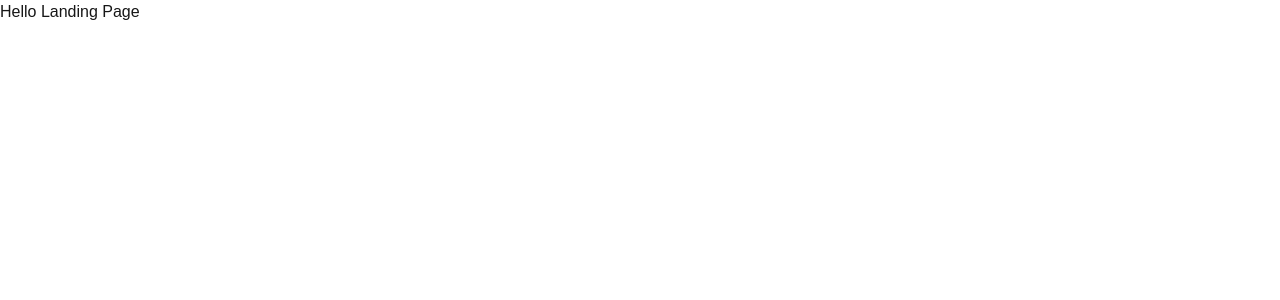
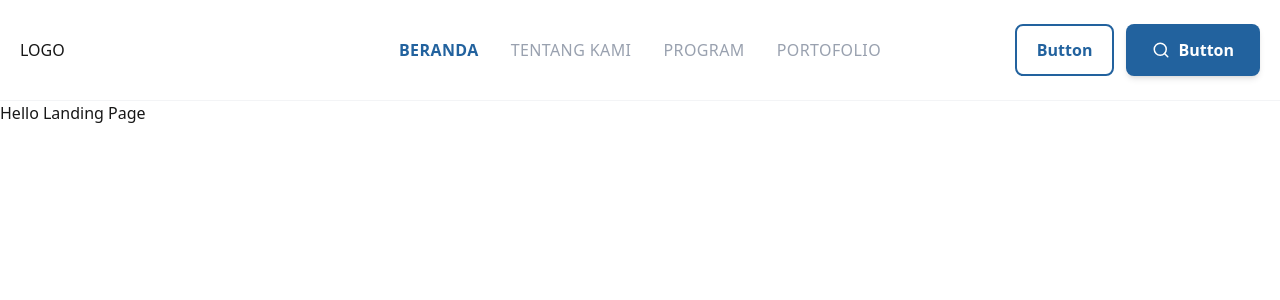
Before and after one commit to Bismit-2025/bem-portfolio-2025, a Next.js app: page / in a window 1280 px wide. Shown: the top 300 px of the page. Built offline with nearby package versions, Linux system fonts and the light colour scheme.

Commit message:
design system

```diff
--- a/src/app/globals.css
+++ b/src/app/globals.css
@@ -5,15 +5,37 @@
   --foreground: #171717;
 }
 
-@theme inline {
-  --color-background: var(--background);
-  --color-foreground: var(--foreground);
-  --font-sans: var(--font-geist-sans);
-  --font-mono: var(--font-geist-mono);
+@theme {
+  --font-sans: var(--font-poppins);
+
+  /* --- PACIL BLUE --- */
+  --color-pacil-blue-50:  #F4F8FC;
+  --color-pacil-blue-100: #EAF2F9;
+  --color-pacil-blue-200: #D4E5F4;
+  --color-pacil-blue-300: #BED8EF;
+  --color-pacil-blue-400: #92BDE5;
+  --color-pacil-blue-500: #66A1DB;
+  --color-pacil-blue-600: #4D93D6;
+  --color-pacil-blue-700: #3293EC;
+  --color-pacil-blue-800: #2E72B1;
+  --color-pacil-blue-900: #22629E;
+  --color-pacil-blue-950: #133657;
+
+  /* --- PACIL RED --- */
+  --color-pacil-red-50:  #FDF5F5;
+  --color-pacil-red-100: #FBECEC;
+  --color-pacil-red-200: #F7D8D9;
+  --color-pacil-red-300: #F3C4C6;
+  --color-pacil-red-400: #EC9D9F;
+  --color-pacil-red-500: #E67679;
+  --color-pacil-red-600: #E8595F;
+  --color-pacil-red-700: #EA3C43;
+  --color-pacil-red-800: #C52B31;
+  --color-pacil-red-900: #9E1C21;
+  --color-pacil-red-950: #5E0A0D;
 }
 
 body {
   background: var(--background);
   color: var(--foreground);
-  font-family: Arial, Helvetica, sans-serif;
 }
--- a/src/app/layout.tsx
+++ b/src/app/layout.tsx
@@ -1,15 +1,14 @@
 import type { Metadata } from "next";
-import { Geist, Geist_Mono } from "next/font/google";
+import { Poppins } from "next/font/google";
+import Navbar from "@/components/navbar"; // 1. Import Navbar
 import "./globals.css";
 
-const geistSans = Geist({
-  variable: "--font-geist-sans",
+const poppins = Poppins({
+  variable: "--font-poppins",
   subsets: ["latin"],
-});
-
-const geistMono = Geist_Mono({
-  variable: "--font-geist-mono",
-  subsets: ["latin"],
+  weight: ["100", "200", "300", "400", "500", "600", "700", "800", "900"],
+  style: ["normal", "italic"],
+  display: "swap",
 });
 
 export const metadata: Metadata = {
@@ -23,11 +22,15 @@ export default function RootLayout({
   children: React.ReactNode;
 }>) {
   return (
-    <html lang="en">
-      <body
-        className={`${geistSans.variable} ${geistMono.variable} antialiased`}
-      >
-        {children}
+    <html lang="id">
+      <body className={`${poppins.variable} font-sans antialiased`}>
+
+        <Navbar />
+
+        <main className="min-h-screen">
+          {children}
+        </main>
+
       </body>
     </html>
   );
--- /dev/null
+++ b/src/components/navbar.tsx
@@ -0,0 +1,106 @@
+"use client";
+
+import React, { useState } from "react";
+import Link from "next/link";
+import { usePathname } from "next/navigation";
+import { Button } from "@/components/ui/button";
+
+export default function Navbar() {
+  const pathname = usePathname();
+  const [isOpen, setIsOpen] = useState(false);
+
+  const navLinks = [
+    { label: "BERANDA", href: "/" },
+    { label: "TENTANG KAMI", href: "/about-us" },
+    { label: "PROGRAM", href: "/program" },
+    { label: "PORTOFOLIO", href: "/portfolio" },
+  ];
+
+  return (
+    <nav className="sticky top-0 z-50 w-full bg-white border-b border-gray-100">
+      <div className="container mx-auto flex h-25 items-center px-4 md:px-5">
+
+        {/* 1. LOGO SECTION (KIRI) */}
+        <div className="flex-1 flex justify-start">
+          <Link href="/" className="flex items-center gap-3">
+            LOGO
+          </Link>
+        </div>
+
+        {/* 2. MENU SECTION (TENGAH) */}
+        <ul className="hidden md:flex items-center gap-8 shrink-0">
+          {navLinks.map((link) => {
+            const isActive = pathname === link.href;
+            return (
+              <li key={link.href}>
+                <Link
+                  href={link.href}
+                  className={` tracking-wide transition-colors ${
+                    isActive
+                      ? "text-pacil-blue-900 font-bold"
+                      : "text-gray-400 font-normal"
+                  }`}
+                >
+                  {link.label}
+                </Link>
+              </li>
+            );
+          })}
+        </ul>
+
+        {/* 3. BUTTON SECTION (KANAN) */}
+        <div className="flex-1 hidden md:flex justify-end items-center gap-3">
+
+          <Button
+            variant="outline"
+            className="border-gray-300 text-gray-700 hover:bg-gray-50 hover:text-black hover:border-gray-400">
+            Button
+          </Button>
+
+          <Button className="flex items-center gap-2 px-6">
+            <svg xmlns="http://www.w3.org/2000/svg" width="18" height="18" viewBox="0 0 24 24" fill="none" stroke="currentColor" strokeWidth="2" strokeLinecap="round" strokeLinejoin="round">
+              <circle cx="11" cy="11" r="8"/><path d="m21 21-4.3-4.3"/>
+            </svg>
+            Button
+          </Button>
+
+        </div>
+
+        {/* 4. HAMBURGER MENU (MOBILE) */}
+        <div className="flex md:hidden flex-1 justify-end">
+          <button
+            className="text-gray-800 focus:outline-none p-2"
+            onClick={() => setIsOpen(!isOpen)}
+          >
+            <svg xmlns="http://www.w3.org/2000/svg" className="h-6 w-6" fill="none" viewBox="0 0 24 24" stroke="currentColor">
+              <path strokeLinecap="round" strokeLinejoin="round" strokeWidth={2} d={isOpen ? "M6 18L18 6M6 6l12 12" : "M4 6h16M4 12h16m-7 6h7"} />
+            </svg>
+          </button>
+        </div>
+      </div>
+
+      {/* MOBILE DROPDOWN */}
+      {isOpen && (
+        <div className="md:hidden border-t border-gray-100 bg-white p-4 shadow-lg absolute w-full left-0">
+          <ul className="flex flex-col gap-4">
+            {navLinks.map((link) => (
+              <li key={link.href}>
+                <Link
+                  href={link.href}
+                  className="block text-sm font-bold text-gray-600 hover:text-pacil-blue-900"
+                  onClick={() => setIsOpen(false)}
+                >
+                  {link.label}
+                </Link>
+              </li>
+            ))}
+            <div className="flex flex-col gap-3 mt-4 pt-4 border-t border-gray-100">
+              <Button variant="outline" className="w-full justify-center border-gray-300 text-gray-700">Button</Button>
+              <Button className="w-full justify-center">Button</Button>
+            </div>
+          </ul>
+        </div>
+      )}
+    </nav>
+  );
+}
--- /dev/null
+++ b/src/components/ui/button.tsx
@@ -0,0 +1,31 @@
+import React from "react";
+
+interface ButtonProps extends React.ButtonHTMLAttributes<HTMLButtonElement> {
+  variant?: "solid" | "outline";
+  className?: string;
+  children: React.ReactNode;
+}
+
+export const Button = ({
+  variant = "solid",
+  className = "",
+  children,
+  ...props
+}: ButtonProps) => {
+
+  const baseStyle = "inline-flex items-center justify-center px-5 py-3 rounded-lg font-semibold transition-all duration-200 active:scale-95 disabled:opacity-50 disabled:pointer-events-none";
+
+  const variants = {
+
+    solid: "bg-pacil-blue-900 text-white hover:bg-pacil-blue-800 border-2 border-transparent shadow-md",
+    outline: "bg-transparent text-pacil-blue-900 border-2 border-pacil-blue-900 hover:bg-pacil-blue-50",
+  };
+
+  const finalClass = `${baseStyle} ${variants[variant]} ${className}`;
+
+  return (
+    <button className={finalClass} {...props}>
+      {children}
+    </button>
+  );
+};
```
